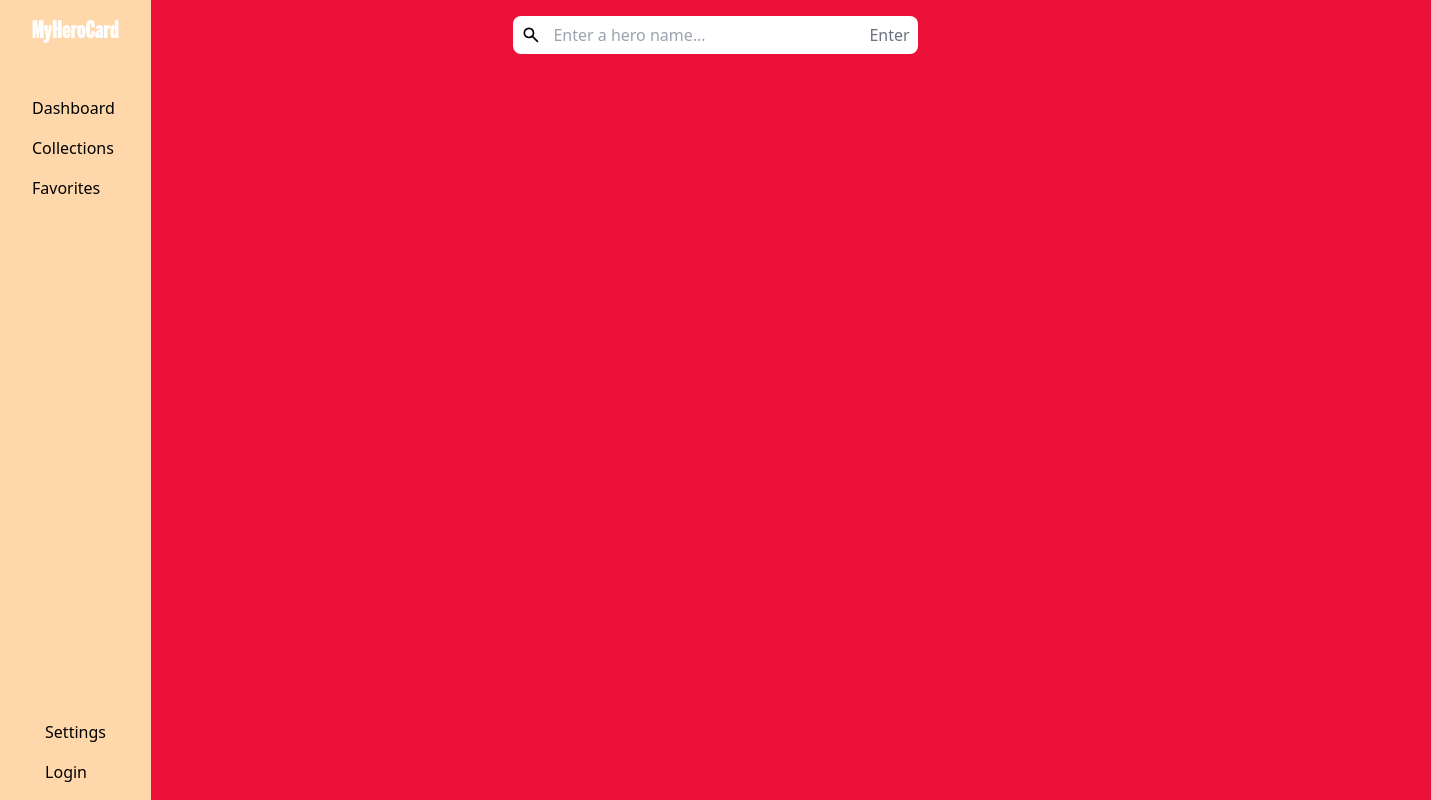
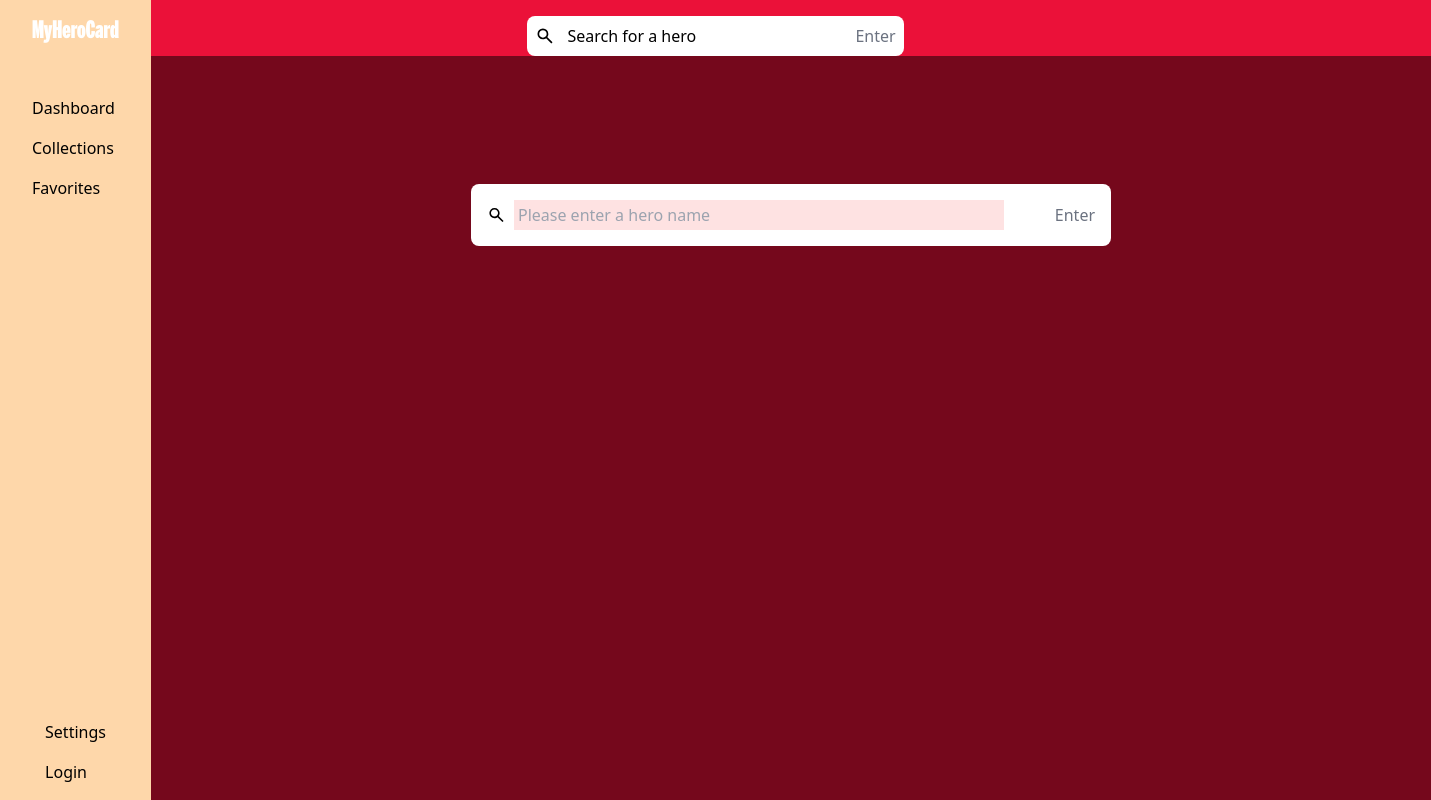
Before and after one commit to Naimoudine/hero-card-app, a React (Vite) app: page /search in a window 1280 px wide. Shown: the top 800 px of the page, 1431 px wide, since content can reach past the window. Built offline with nearby package versions, Linux system fonts and the light colour scheme.

Commit message:
start search bar

```diff
--- a/src/App.jsx
+++ b/src/App.jsx
@@ -1,19 +1,36 @@
 import { useState } from 'react'
-import { Outlet } from 'react-router-dom'
-import NavBar from './Components/NavBar'
+import { Outlet, useNavigate } from 'react-router-dom'
+import NavBar from './components/NavBar'
 
 function App() {
-  const [selectedHeroData, setSelectedHeroData] = useState()
+  const [selectedHeroData, setSelectedHeroData] = useState([])
   const [favorites, setFavorites] = useState([])
   const [collection, setCollection] = useState([])
 
+  const navigate = useNavigate()
+
   return (
     <>
-      <main className="h-full w-full flex">
+      <main className="h-full w-full flex relative">
         <aside>
           <NavBar />
         </aside>
         <div className="w-full">
+          <div className="flex justify-center pt-4">
+            <div className="flex items-center bg-white rounded-lg px-2 py-1">
+              <div className="flex items-center w-[25%] max-w-[24rem] min-w-[20rem]">
+                <svg className="mr-2" xmlns="http://www.w3.org/2000/svg" width="20" height="20" viewBox="0 0 24 24"><path fill="currentColor" d="m19.6 21l-6.3-6.3q-.75.6-1.725.95T9.5 16q-2.725 0-4.612-1.888T3 9.5t1.888-4.612T9.5 3t4.613 1.888T16 9.5q0 1.1-.35 2.075T14.7 13.3l6.3 6.3zM9.5 14q1.875 0 3.188-1.312T14 9.5t-1.312-3.187T9.5 5T6.313 6.313T5 9.5t1.313 3.188T9.5 14" /></svg>
+                <button
+                  type="button"
+                  className="rounded-l-lg p-1 h-full outline-none text-md"
+                  onClick={() => navigate('/search')}
+                >
+                  Search for a hero
+                </button>
+              </div>
+              <span className="text-gray-500">Enter</span>
+            </div>
+          </div>
           <Outlet context={{ selectedHeroData, setSelectedHeroData, favorites, setFavorites, collection, setCollection }} />
         </div>
       </main>
--- a/src/Components/NavBar.jsx
+++ b/src/Components/NavBar.jsx
@@ -1,4 +1,3 @@
-import { useEffect, useState } from 'react'
 import { Link, NavLink } from 'react-router-dom'
 
 export default function NavBar() {
--- /dev/null
+++ b/src/Components/SearchBarModal.jsx
@@ -0,0 +1,66 @@
+import { useEffect, useState } from 'react'
+import { useLocation, useOutletContext } from 'react-router-dom'
+import SearchItem from './SearchItem'
+
+export default function SearchBarModal() {
+  const [searchValue, setSearchValue] = useState('')
+  const [heroList, setHeroList] = useState()
+  const [loading, setLoading] = useState()
+  const [errorMsg, setErrorMsg] = useState('')
+
+  const context = useOutletContext()
+  const location = useLocation()
+
+  const fetchHeroes = async () => {
+    try {
+      const res = await fetch(
+        `${import.meta.env.VITE_API_URL}/${import.meta.env.VITE_API_KEY}/search/${searchValue}`,
+      )
+      if (!res.ok)
+        throw new Error('Seems like there\'s is an error while trying to get the data')
+      const data = await res.json()
+      if (data.response === 'success')
+        setHeroList(data.results)
+      else setErrorMsg(data.error)
+      if (data)
+        setLoading(false)
+    }
+    catch (error) {
+      console.error(error)
+    }
+    finally {
+      setSearchValue('')
+    }
+  }
+
+  const onSearch = (e) => {
+    if (e.key === 'Enter')
+      fetchHeroes()
+  }
+
+  return (
+    <div className={location.pathname === '/search' ? `absolute w-screen h-screen bg-black/50` : `hidden`}>
+      <div className="flex flex-col items-center pt-32">
+        <div className=" flex-col w-[50%]">
+          <div className={heroList ? `flex items-center justify-between bg-white rounded-t-lg px-4 py-4` : `flex items-center justify-between bg-white rounded-lg px-4 py-4`}>
+            <div className="flex items-center w-[85%]">
+              <svg className="mr-2" xmlns="http://www.w3.org/2000/svg" width="20" height="20" viewBox="0 0 24 24"><path fill="currentColor" d="m19.6 21l-6.3-6.3q-.75.6-1.725.95T9.5 16q-2.725 0-4.612-1.888T3 9.5t1.888-4.612T9.5 3t4.613 1.888T16 9.5q0 1.1-.35 2.075T14.7 13.3l6.3 6.3zM9.5 14q1.875 0 3.188-1.312T14 9.5t-1.312-3.187T9.5 5T6.313 6.313T5 9.5t1.313 3.188T9.5 14" /></svg>
+              <input
+                type="text"
+                className=" p-1 h-full outline-none text-md w-[100%] bg-red-100"
+                placeholder="Please enter a hero name"
+                value={searchValue}
+                onChange={e => setSearchValue(e.target.value)}
+                onKeyDown={e => onSearch(e)}
+              />
+            </div>
+            <span className="text-gray-500">Enter</span>
+          </div>
+          <div className="w-full bg-white rounded-b-lg max-h-[400px] overflow-scroll">
+            {heroList?.map(hero => <SearchItem key={hero?.id} data={hero} selected={context?.setSelectedHeroData} />)}
+          </div>
+        </div>
+      </div>
+    </div>
+  )
+}
--- /dev/null
+++ b/src/Components/SearchItem.jsx
@@ -0,0 +1,17 @@
+import { useNavigate } from 'react-router-dom'
+
+export default function SearchItem({ data, selected }) {
+  const navigate = useNavigate()
+
+  const onSelect = () => {
+    selected([data])
+    localStorage.setItem('hero', JSON.stringify([data]))
+    navigate(`/hero/${data?.id}`)
+  }
+  return (
+    <div className="search-item" onClick={onSelect}>
+      <img className="mr-2 max-h-[50px] w-auto" src={data?.image?.url} alt={data?.name} />
+      <span>{data?.name}</span>
+    </div>
+  )
+}
--- a/src/index.css
+++ b/src/index.css
@@ -10,7 +10,7 @@
   }
 
   body {
-    @apply h-screen w-screen  bg-[#eb1139];
+    @apply h-screen w-screen  bg-[#eb1139] relative
   }
 
   #root {
@@ -34,4 +34,10 @@
   .cta {
     @apply px-4 py-2 rounded-lg
   }
+  .search-item {
+    @apply px-4 py-4 border-b border-gray-300 flex items-center
+  }
+  .search-item:last-of-type {
+    @apply px-4 py-4 border-b-0 flex items-center
+  }
 }
--- a/src/main.jsx
+++ b/src/main.jsx
@@ -4,9 +4,9 @@ import { RouterProvider, createBrowserRouter } from 'react-router-dom'
 import App from './App.jsx'
 import './index.css'
 import HomePage from './pages/HomePage.jsx'
-import SearchPage from './pages/SearchPage.jsx'
 import HeroPage from './pages/HeroPage.jsx'
 import FavoritesPage from './pages/FavoritesPage.jsx'
+import SearchBarModal from './components/SearchBarModal.jsx'
 
 function getLocalStorageData() {
   const localHero = JSON.parse(localStorage.getItem('hero'))
@@ -23,7 +23,7 @@ const router = createBrowserRouter([
       },
       {
         path: '/search',
-        element: <SearchPage />,
+        element: <SearchBarModal />,
       },
       {
         path: '/hero/:id',
--- a/src/pages/FavoritesPage.jsx
+++ b/src/pages/FavoritesPage.jsx
@@ -1,6 +1,6 @@
 import { useOutletContext } from 'react-router-dom'
 import { useEffect } from 'react'
-import FavPresentationCard from '../Components/FavPresentationCard'
+import FavPresentationCard from '../components/FavPresentationCard'
 
 export default function FavoritesPage() {
   const { favorites } = useOutletContext()
--- a/src/pages/HeroPage.jsx
+++ b/src/pages/HeroPage.jsx
@@ -1,7 +1,7 @@
 import { useEffect, useState } from 'react'
 import { useLoaderData, useLocation, useOutletContext } from 'react-router-dom'
 import Tilt from 'react-parallax-tilt'
-import HeroCard from '../Components/HeroCard'
+import HeroCard from '../components/HeroCard'
 
 export default function HeroPage() {
   const [favMsg, setFavMsg] = useState('')
--- a/src/pages/SearchPage.jsx
+++ b/src/pages/SearchPage.jsx
@@ -2,7 +2,7 @@ import { useEffect, useState } from 'react'
 import { useLocation, useNavigate, useOutletContext } from 'react-router-dom'
 
 export default function SearchPage() {
-  const [searchData, setSearchData] = useState('')
+  const [searchValue, setSearchValue] = useState('')
   const [heroList, setHeroList] = useState()
   const [loading, setLoading] = useState()
   const [errorMsg, setErrorMsg] = useState('')
@@ -14,7 +14,7 @@ export default function SearchPage() {
   const fetchHeroes = async () => {
     try {
       const res = await fetch(
-        `${import.meta.env.VITE_API_URL}/${import.meta.env.VITE_API_KEY}/search/${searchData}`,
+        `${import.meta.env.VITE_API_URL}/${import.meta.env.VITE_API_KEY}/search/${searchValue}`,
       )
       if (!res.ok)
         throw new Error('Seems like there\'s is an error while trying to get the data')
@@ -29,7 +29,7 @@ export default function SearchPage() {
       console.error(error)
     }
     finally {
-      setSearchData('')
+      setSearchValue('')
     }
   }
 
@@ -56,20 +56,6 @@ export default function SearchPage() {
 
   return (
     <div className="flex flex-col h-full">
-      <div className="flex justify-center pt-4">
-        <div className="flex items-center bg-white rounded-lg px-2 py-1">
-          <svg className="mr-2" xmlns="http://www.w3.org/2000/svg" width="20" height="20" viewBox="0 0 24 24"><path fill="currentColor" d="m19.6 21l-6.3-6.3q-.75.6-1.725.95T9.5 16q-2.725 0-4.612-1.888T3 9.5t1.888-4.612T9.5 3t4.613 1.888T16 9.5q0 1.1-.35 2.075T14.7 13.3l6.3 6.3zM9.5 14q1.875 0 3.188-1.312T14 9.5t-1.312-3.187T9.5 5T6.313 6.313T5 9.5t1.313 3.188T9.5 14" /></svg>
-          <input
-            type="text"
-            value={searchData}
-            onChange={e => setSearchData(e.target.value)}
-            className="rounded-l-lg p-1 w-[25%] max-w-[24rem] min-w-[20rem] h-full outline-none text-md"
-            onKeyDown={e => handleSearch(e)}
-            placeholder="Enter a hero name..."
-          />
-          <span className="text-gray-500">Enter</span>
-        </div>
-      </div>
       <div className="mt-14 py-12 max-w-[800px] mx-auto">
         <ul className="sm:flex sm:flex-wrap sm:items-center sm:justify-center sm:gap-12">
           { loading
```
